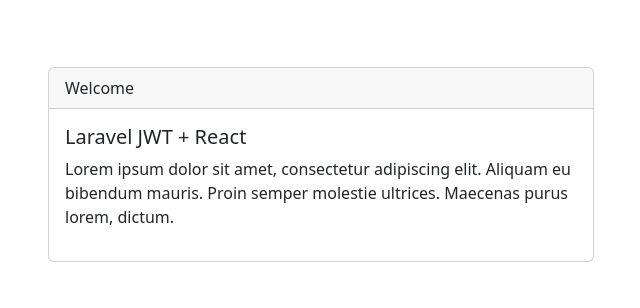
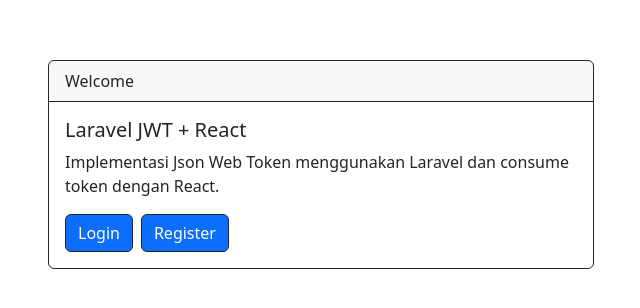
Before and after one commit to ardwiinoo/laravel-auth-jwt, a React (Create React App) app in the folder frontend/: page / in a window 1280 px wide. Shown: the part 236-544 px from the top of the page, without its empty margins (319-959 px from the left). Built offline with nearby package versions, Linux system fonts and the light colour scheme.

Commit message:
modif: redesign tampilan

```diff
--- a/frontend/src/pages/Welcome.js
+++ b/frontend/src/pages/Welcome.js
@@ -1,4 +1,5 @@
 import React from "react";
+import { Link } from "react-router-dom";
 
 function Welcome() {
   return (
@@ -7,15 +8,23 @@
         <div style={{ width: "100%" }}>
           <div className="row justify-content-center">
             <div className="col-md-6">
-              <div className="card">
-                <div className="card-header">Welcome</div>
+              <div className="card border-dark">
+                <div className="card-header border-dark">Welcome</div>
                 <div className="card-body">
                   <h5>Laravel JWT + React</h5>
                   <p>
-                    Lorem ipsum dolor sit amet, consectetur adipiscing elit.
-                    Aliquam eu bibendum mauris. Proin semper molestie ultrices.
-                    Maecenas purus lorem, dictum.
+                    Implementasi Json Web Token menggunakan Laravel dan consume
+                    token dengan React.
                   </p>
+                  <Link
+                    to="/login"
+                    className="btn btn-primary border-dark me-2"
+                  >
+                    Login
+                  </Link>
+                  <Link to="/register" className="btn btn-primary border-dark">
+                    Register
+                  </Link>
                 </div>
               </div>
             </div>
```
